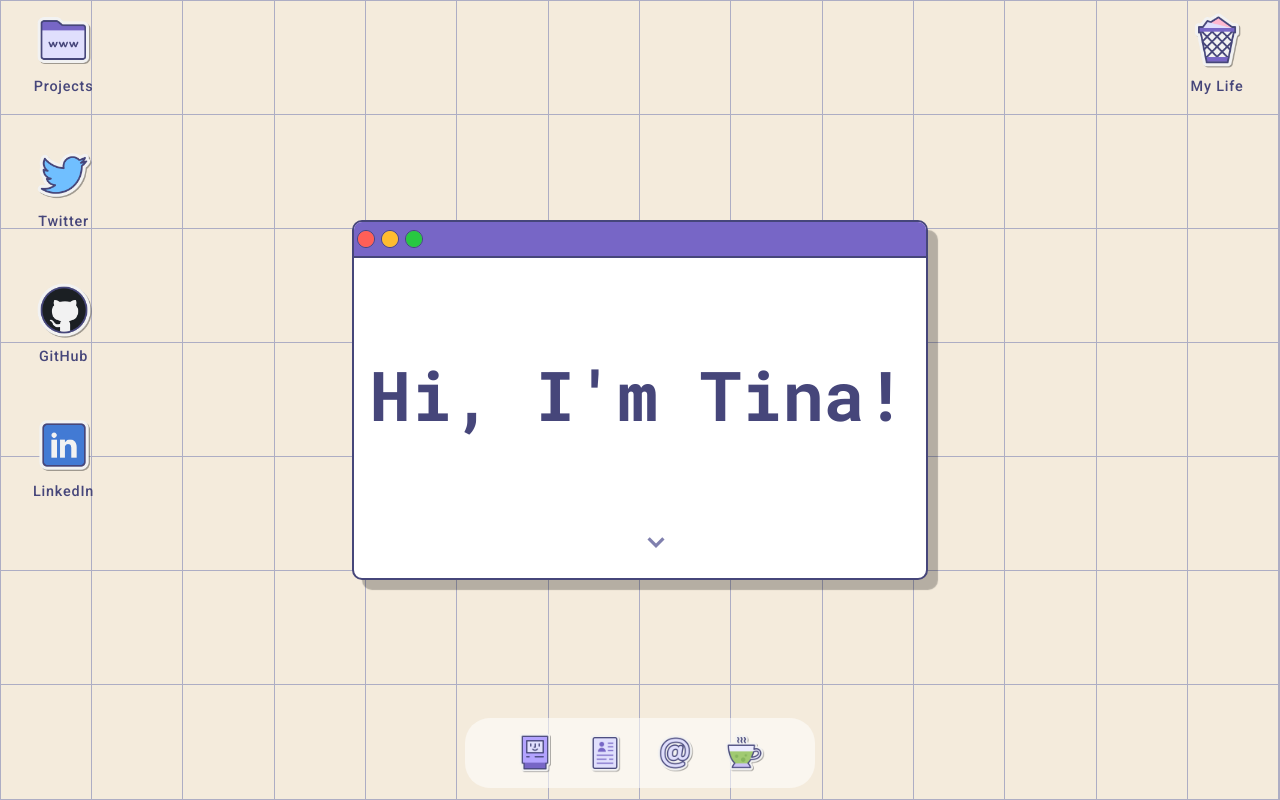
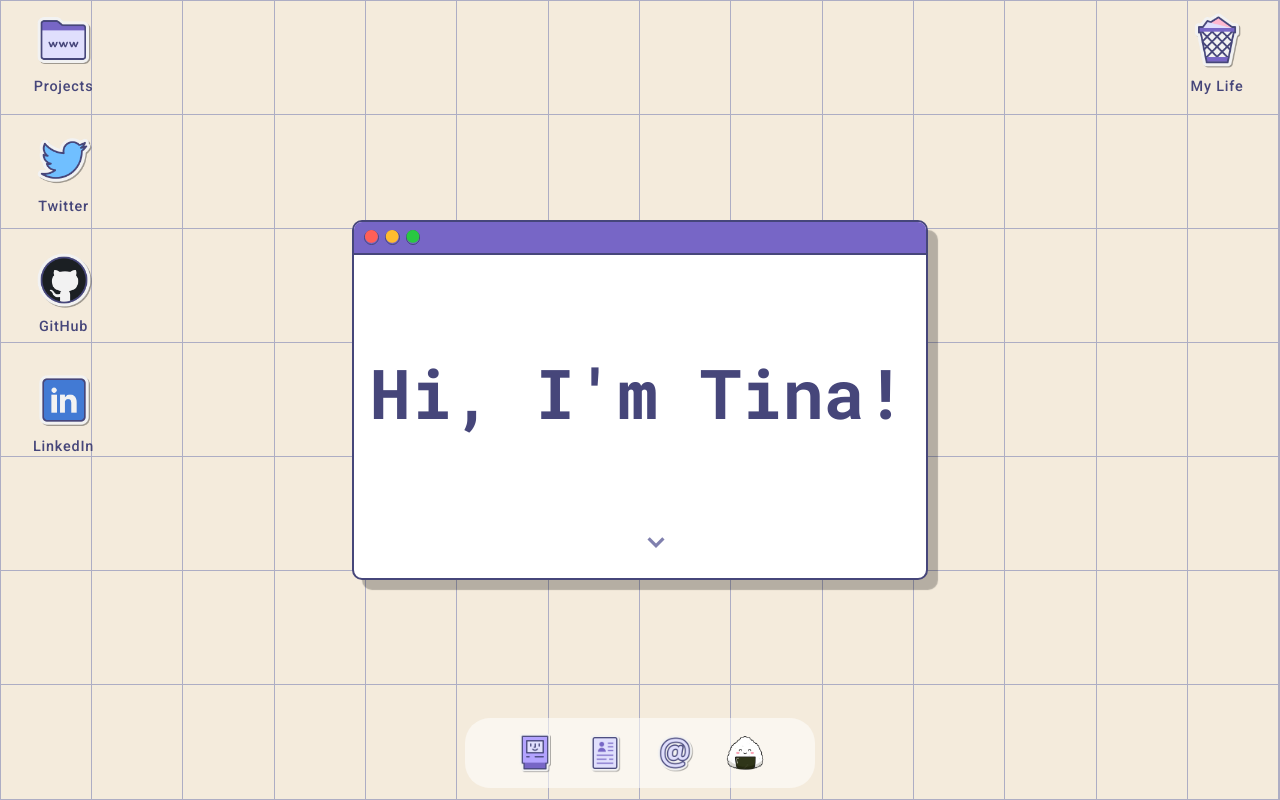
Before and after one commit to tinaaiscoding/tinas-portfolio, a React (Create React App) app: page / in a window 1280 px wide. Built offline with nearby package versions, Linux system fonts and the light colour scheme.

Commit message:
Action bar is fixed at the top of the windows component

```diff
--- a/src/components/Dockbar/Dockbar.js
+++ b/src/components/Dockbar/Dockbar.js
@@ -1,4 +1,4 @@
-import React from 'react';
+import React, { useState } from 'react';
 import DockbarIcon from '../UI/DockbarIcon';
 
 import classes from './Dockbar.module.css';
@@ -6,15 +6,23 @@ import classes from './Dockbar.module.css';
 import happyMac from '../../images/icons/happy-mac.png';
 import resume from '../../images/icons/resume.png';
 import email from '../../images/icons/email.png';
-import greenTea from '../../images/icons/green-tea.png';
+import onigiri from '../../images/icons/onigiri.png';
 
-const Dockbar = () => {
+const Dockbar = (props) => {
+  const openResumeHandler = () => {
+    props.setResumeClicked(true)
+  }
+
+  const openMacHandler = () => {
+    console.log('mac')
+  }
+
   return (
     <div className={classes.dockbar}>
-      <DockbarIcon name="Happy Mac" imgSrc={happyMac}></DockbarIcon>
-      <DockbarIcon name="Resume" imgSrc={resume}></DockbarIcon>
+      <DockbarIcon name="Happy Mac" imgSrc={happyMac} onIconClick={openMacHandler}></DockbarIcon>
+      <DockbarIcon name="Resume" imgSrc={resume} onIconClick={openResumeHandler}></DockbarIcon>
       <DockbarIcon name="Drop a msg!" imgSrc={email}></DockbarIcon>
-      <DockbarIcon name="About Me" imgSrc={greenTea}></DockbarIcon>
+      <DockbarIcon name="About Me" imgSrc={onigiri}></DockbarIcon>
     </div>
   );
 };
--- a/src/components/Dockbar/Resume.js
+++ b/src/components/Dockbar/Resume.js
@@ -10,7 +10,7 @@ import 'react-pdf/dist/esm/Page/AnnotationLayer.css';
 const Resume = () => {
   return (
     <Window className={classes.resume}>
-      <img src={resume} alt="" />
+      <img className={classes.resumeSvg} src={resume} alt="" />
     </Window>
   )
 }
--- a/src/components/Dockbar/Resume.module.css
+++ b/src/components/Dockbar/Resume.module.css
@@ -1,9 +1,5 @@
 .resume {
   overflow-y: scroll;
-  max-width: min-content;
- height: 65%;
+  width: max-content;
+  height: 80%;
 }
-
-.page {
-  width: 100%;
-}
--- a/src/components/LandingPage/AboutMe.js
+++ b/src/components/LandingPage/AboutMe.js
@@ -4,7 +4,8 @@ import classes from './AboutMe.module.css';
 
 const AboutMe = () => {
   return (
-    <Window className={classes.aboutMe}>
+    <Window>
+      <div className={classes.aboutMe}>
         <div className={classes.aboutMeHeader}>
           <div className={classes.typewriter}>
             <h2>Hi, I'm Tina!</h2>
@@ -21,33 +22,35 @@ const AboutMe = () => {
           <h3>ABOUT ME</h3>
           <p>
             Having built my professional skills in customer experience roles and
-          the hospitality industry over the past 10 years, I decided it was time
-          for my next adventure.
+            the hospitality industry over the past 10 years, I decided it was
+            time for my next adventure.
           </p>
 
           <p>
             That's how I discovered my love for coding. It has naturally become
             something I look forward to every day. I enjoy the feeling of
             accomplishment every time I get a piece of code to work, and the
-          chance to apply my creative thinking skills. This led me to enrol in a
-          software engineering bootcamp at General Assembly.
+            chance to apply my creative thinking skills. This led me to enrol in
+            a software engineering bootcamp at General Assembly.
           </p>
 
           <p>
-          As a software engineer, I aspire to create beautiful and fun designs.
-          I want to create meaningful work that makes people smile and have a
-          useful impact on their business. To have a proud moment to say, “Yea,
-          I made all that!”
+            As a software engineer, I aspire to create beautiful and fun
+            designs. I want to create meaningful work that makes people smile
+            and have a useful impact on their business. To have a proud moment
+            to say, “Yea, I made all that!”
           </p>
 
           <p>
-          I love exploring new things whether that'd be food, places to travel,
-          hobbies, skills, ways of thinking, or ways of working. I have really
-          enjoyed my experience living and working in the UK and I'm open to any
-          opportunities for work in Europe. I take lots of inspiration from
-          others and hope to work with a supportive and open team.
+            I love exploring new things whether that'd be food, places to
+            travel, hobbies, skills, ways of thinking, or ways of working. I
+            have really enjoyed my experience living and working in the UK and
+            I'm open to any opportunities for work in Europe. I take lots of
+            inspiration from others and hope to work with a supportive and open
+            team.
           </p>
         </section>
+      </div>
     </Window>
   );
 };
--- a/src/components/LandingPage/AboutMe.module.css
+++ b/src/components/LandingPage/AboutMe.module.css
@@ -1,12 +1,14 @@
 .aboutMe {
   font-family: 'Roboto Mono', monospace;
+  height: 90%;
+  overflow-y: scroll;
 }
 
 .aboutMeHeader {
   display: flex;
   justify-content: center;
   align-items: center;
-  height: 85%;
+  height: 86%;
 }
 
 .aboutMeContent {
@@ -25,8 +27,8 @@
 
 .aboutMeContent p {
   font-size: 1rem;
-  line-height: 45px;
-  padding: 20px 6px;
+  line-height: 32px;
+  padding: 0 6px 20px;
 }
 
 .typewriter h2 {
--- a/src/components/LandingPage/LandingPage.js
+++ b/src/components/LandingPage/LandingPage.js
@@ -1,4 +1,4 @@
-import React from 'react';
+import React, { useState } from 'react';
 
 import TilesBg from '../UI/TilesBg';
 import AboutMe from './AboutMe';
@@ -8,12 +8,16 @@ import Dockbar from '../Dockbar/Dockbar';
 import Resume from '../Dockbar/Resume';
 
 const LandingPage = () => {
+  const [resumeClicked, setResumeClicked] = useState(false)
+
   return (
     <div>
       <DesktopIcons />
       <AboutMe />
-      <Dockbar />
+      <Dockbar setResumeClicked={setResumeClicked}/>
       <TilesBg />
+
+      {resumeClicked && <Resume />}
     </div>
   );
 };
--- a/src/components/UI/DesktopIcon.module.css
+++ b/src/components/UI/DesktopIcon.module.css
@@ -1,6 +1,6 @@
 .iconWrapper {
   text-align: center;
-  margin: 0 20px 30px;
+  margin: 0 20px 15px;
   padding: 10px 13px;
   border-radius: 5%;
 }
--- a/src/components/UI/DockbarIcon.js
+++ b/src/components/UI/DockbarIcon.js
@@ -4,7 +4,7 @@ import classes from './DockbarIcon.module.css'
 
 const DockbarIcon = (props) => {
   return (
-    <div className={classes.dockbarIcon}>
+    <div className={classes.dockbarIcon} onClick={props.onIconClick}>
       <img className={classes.icon} src={props.imgSrc} alt='Folder'/>
       <p className={classes.iconName}>{props.name}</p>
     </div>
--- a/src/components/UI/DockbarIcon.module.css
+++ b/src/components/UI/DockbarIcon.module.css
@@ -23,7 +23,7 @@
   font-size: 1rem;
   display: none;
   position: relative;
-  bottom: 115px;
+  bottom: 120px;
   left: 0;
   background-color: rgba(235, 224, 240, 0.661);
   padding: 4px 0;
--- a/src/components/UI/Window.js
+++ b/src/components/UI/Window.js
@@ -16,7 +16,8 @@ const Window = (props) => {
           className={`pi pi-circle-fill ${classes.green} ${classes.circleFill}`}
         ></span>
       </div>
-      <div className={classes.windowContent}>{props.children}</div>
+
+      {props.children}
     </div>
   );
 };
--- a/src/components/UI/Window.module.css
+++ b/src/components/UI/Window.module.css
@@ -12,11 +12,6 @@
   transform: translate(-50%, -50%);
 }
 
-.windowContent {
-  overflow-y: scroll;
-  height: 90%;
-}
-
 .actionBar {
   background-color: #7766c6;
   border-top-right-radius: 8px;
@@ -27,13 +22,14 @@
 
 .circleFill {
   border-radius: 100%;
-  font-size: 1rem;
+  font-size: 0.8rem;
   margin: 8px 3px;
   border: 1px solid #46467A;
 }
 
 .red {
   color: rgb(255, 95, 87);
+  margin-left: 10px;
 }
 
 .red:hover {
```
Also changed, not shown: src/images/icons/onigiri.png (added). Lines whose indentation alone changed are shown as unchanged.
